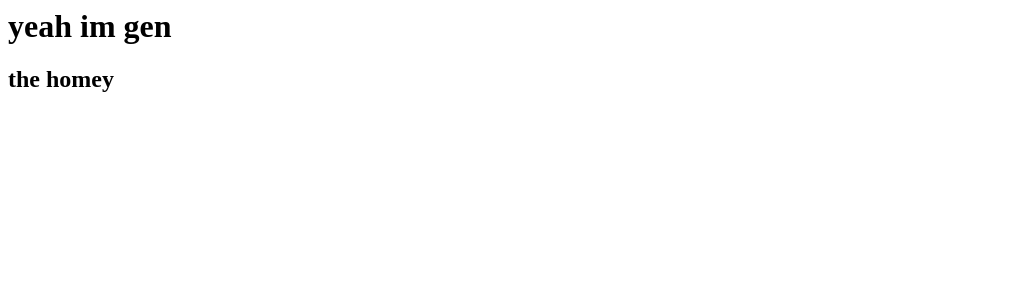
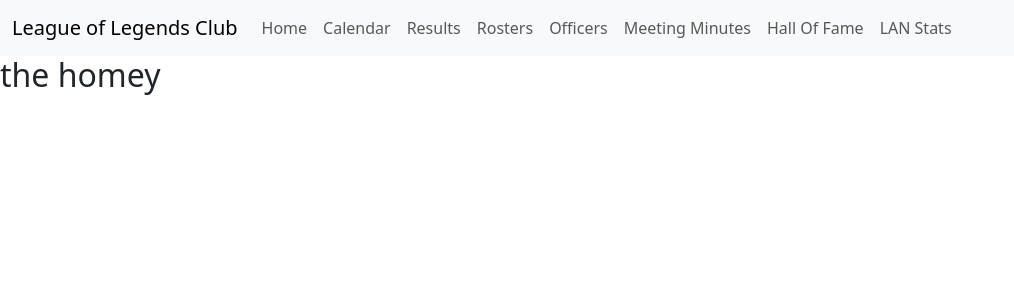
Before and after one commit to jnaumannndsu/LoLClubWebsite, a Django app: page / in a window 1280 px wide. Shown: the top 300 px of the page, without its empty margins (0-1014 px from the left). Run offline with Django 5.2, Linux system fonts and the light colour scheme.

Commit message:
Base-Generic navstart

```diff
--- a/eventcalendar/templates/base_generic.html
+++ b/eventcalendar/templates/base_generic.html
@@ -1,4 +1,53 @@
-<h1> yeah im gen</h1>
+<!doctype html>
+<html lang="en">
+  <head>
+    <meta charset="utf-8">
+    <meta name="viewport" content="width=device-width, initial-scale=1">
+    <title>Bootstrap demo</title>
+    <link href="https://cdn.jsdelivr.net/npm/bootstrap@5.3.3/dist/css/bootstrap.min.css" rel="stylesheet" integrity="sha384-QWTKZyjpPEjISv5WaRU9OFeRpok6YctnYmDr5pNlyT2bRjXh0JMhjY6hW+ALEwIH" crossorigin="anonymous">
+  </head>
+  <body>
+    <script src="https://cdn.jsdelivr.net/npm/bootstrap@5.3.3/dist/js/bootstrap.bundle.min.js" integrity="sha384-YvpcrYf0tY3lHB60NNkmXc5s9fDVZLESaAA55NDzOxhy9GkcIdslK1eN7N6jIeHz" crossorigin="anonymous"></script>
+  </body>
+</html>
+
+<nav class="navbar navbar-expand-lg bg-body-tertiary">
+    <div class="container-fluid">
+      <a class="navbar-brand" href="#">League of Legends Club</a>
+      <button class="navbar-toggler" type="button" data-bs-toggle="collapse" data-bs-target="#navbarNav" aria-controls="navbarNav" aria-expanded="false" aria-label="Toggle navigation">
+        <span class="navbar-toggler-icon"></span>
+      </button>
+      <div class="collapse navbar-collapse" id="navbarNav">
+        <ul class="navbar-nav">
+          <li class="nav-item">
+            <a class="nav-link" href="#">Home</a>
+          </li>
+          <li class="nav-item">
+            <a class="nav-link" href="#">Calendar</a>
+          </li>
+          <li class="nav-item">
+            <a class="nav-link" href="#">Results</a>
+          </li>
+          <li class="nav-item">
+            <a class="nav-link" href="#">Rosters</a>
+          </li>
+          <li class="nav-item">
+            <a class="nav-link" href="#">Officers</a>
+          </li>
+          <li class="nav-item">
+            <a class="nav-link" href="#">Meeting Minutes</a>
+          </li>
+          <li class="nav-item">
+            <a class="nav-link" href="#">Hall Of Fame</a>
+          </li>
+          <li class="nav-item">
+            <a class="nav-link" href="#">LAN Stats</a>
+          </li>
+        </ul>
+      </div>
+    </div>
+  </nav>
 
 {% block content %}
+
 {% endblock %}
```
